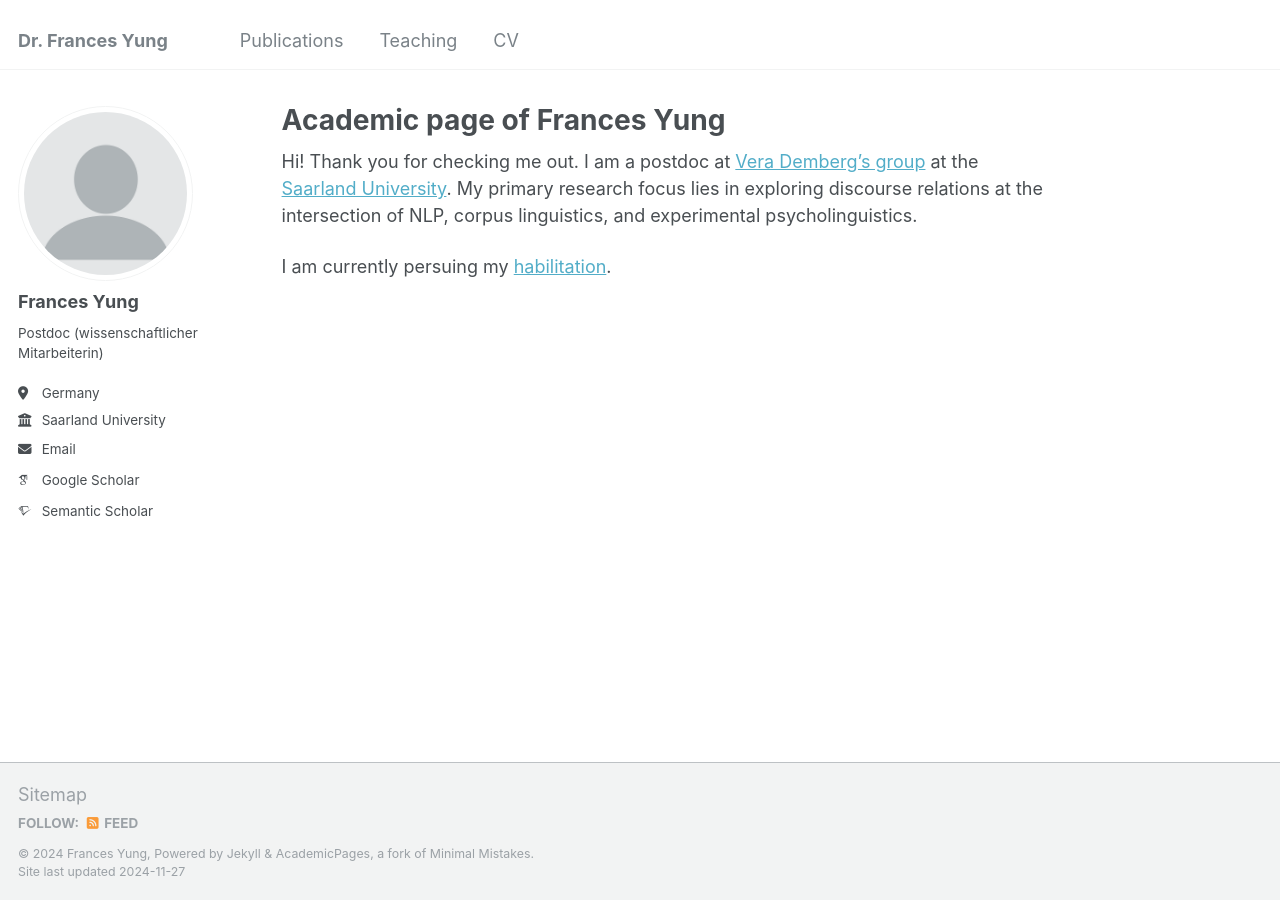
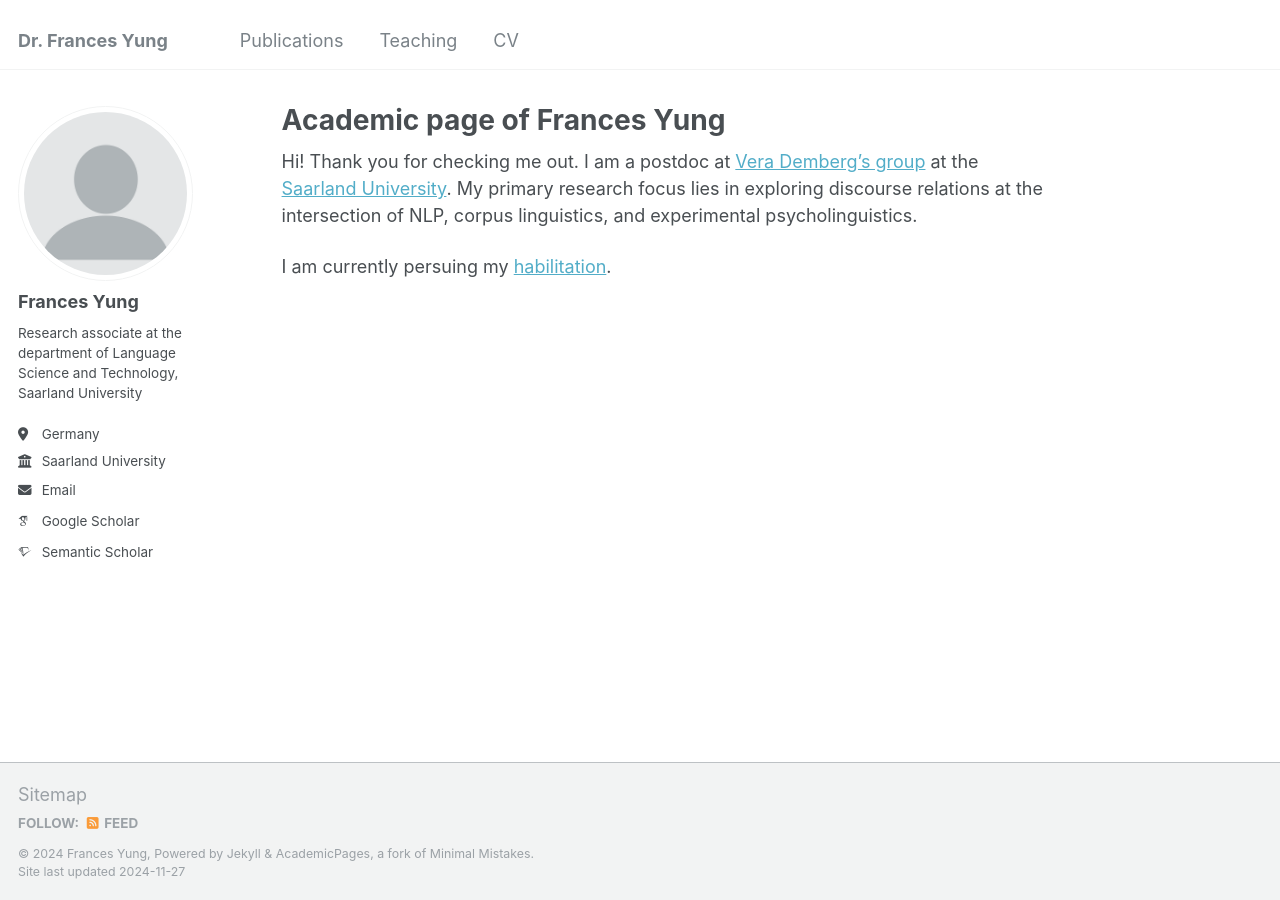
Before and after one commit to FrancesYung/FrancesYung.github.io, a Jekyll site: the page built from _pages/about.md, in a window 1280 px wide. Built offline with Jekyll 4.4.1, drawn with Linux system fonts in a browser that asks for light colours; some web fonts are replaced.

Commit message:
Update _config.yml

```diff
--- a/_config.yml
+++ b/_config.yml
@@ -11,7 +11,7 @@ locale                   : "en-US"
 title                    : "Dr. Frances Yung"
 title_separator          : "-"
 name                     : &name "Frances Yung"
-description              : &description "Academic page"
+description              : &description "Research associate at Saarland University"
 url                      : https://FrancesYung.github.io # the base hostname & protocol for your site e.g. "https://[your GitHub username].github.io"
 baseurl                  : "/about" # the subpath of your site, e.g. "/blog"
 #repository               : "academicpages/academicpages.github.io"
@@ -24,7 +24,7 @@ author:
   avatar           : "profile.png"
   name             : "Frances Yung"
   pronouns         : # example: "she/her"
-  bio              : "Postdoc (wissenschaftlicher Mitarbeiterin)"
+  bio              : "Research associate at the department of Language Science and Technology, Saarland University "
   location         : "Germany"
   employer         : "Saarland University"
   #uri              : # URL
```
